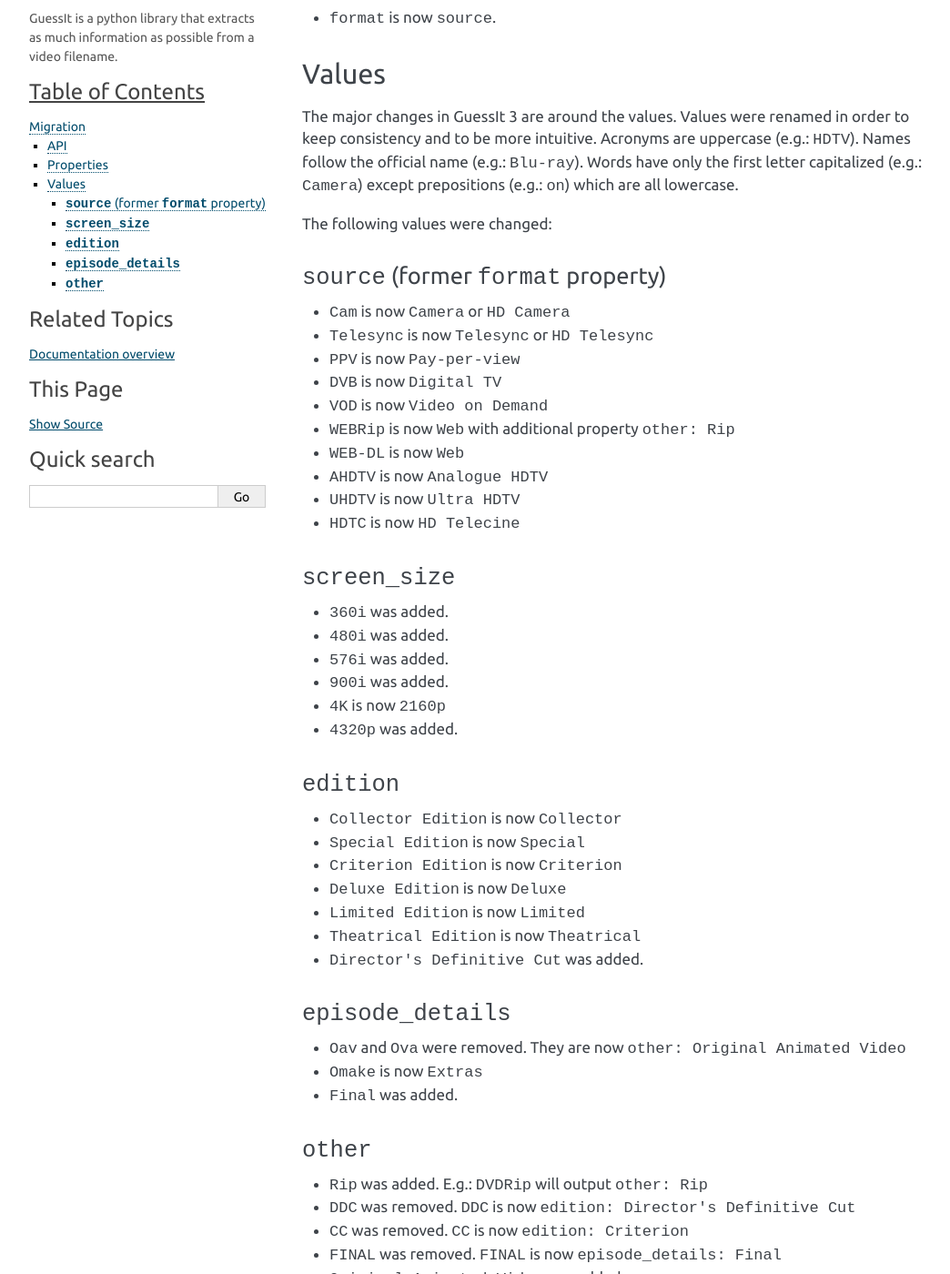
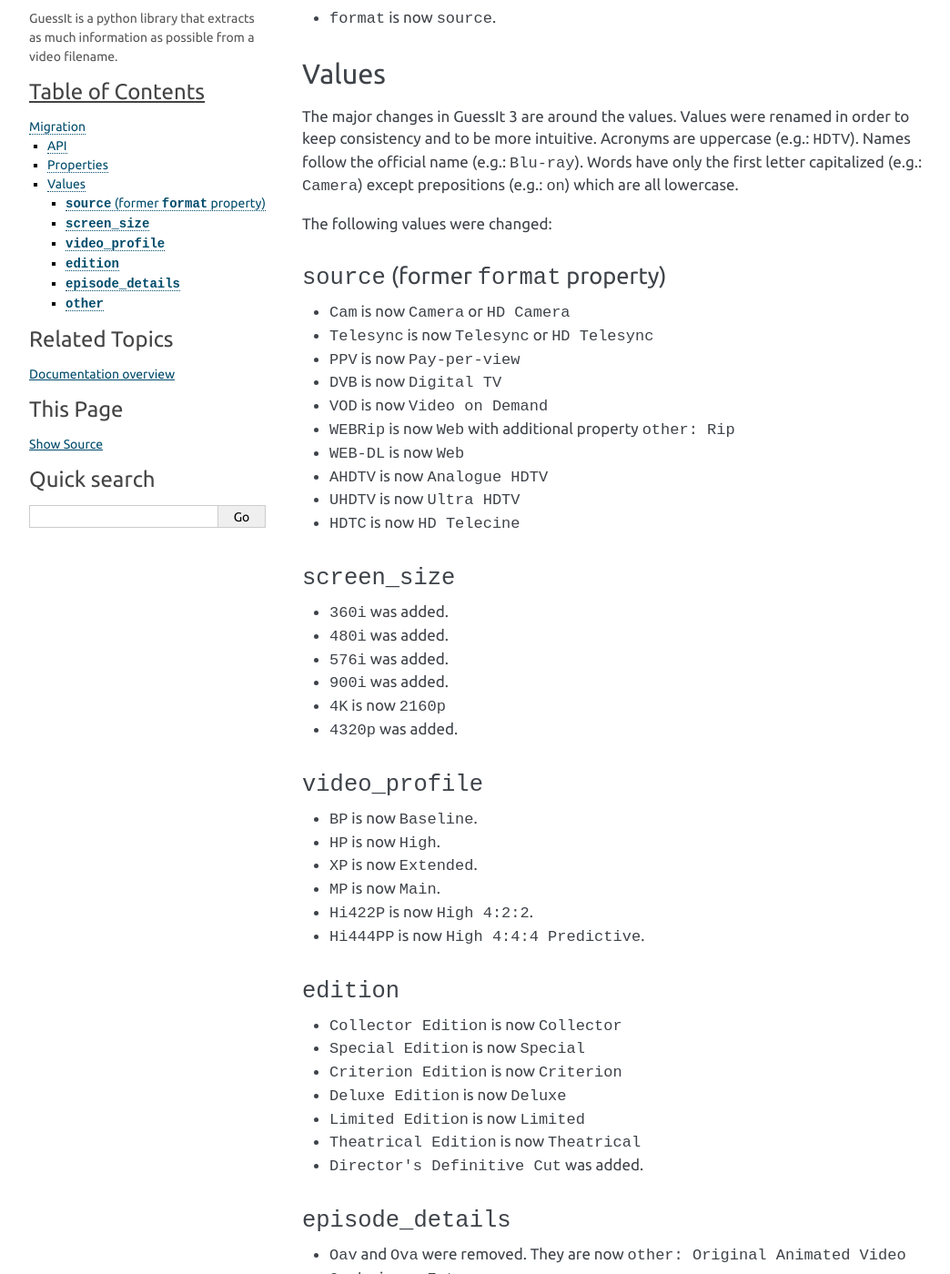
Before and after one commit to guessit-io/guessit, a Sphinx documentation site: the page built from docs/migration2to3.rst, in a window 1280 px wide and 1400 px high, scrolled down 367 px. Shown: the whole window at 91% size, without its empty margins (106-1150 px from the left). Built offline with Sphinx 7.4.7, drawn with Linux system fonts in a browser that asks for light colours.

Commit message:
Refactored 'video_profile' values

```diff
--- a/docs/migration2to3.rst
+++ b/docs/migration2to3.rst
@@ -46,6 +46,15 @@ The following values were changed:
 - ``4K`` is now ``2160p``
 - ``4320p`` was added.
 
+``video_profile``
+^^^^^^^^^^^^^^^^^
+- ``BP`` is now ``Baseline``.
+- ``HP`` is now ``High``.
+- ``XP`` is now ``Extended``.
+- ``MP`` is now ``Main``.
+- ``Hi422P`` is now ``High 4:2:2``.
+- ``Hi444PP`` is now ``High 4:4:4 Predictive``.
+
 ``edition``
 ^^^^^^^^^^^
 - ``Collector Edition`` is now ``Collector``
```
Also changed, not shown: 4 other files.
